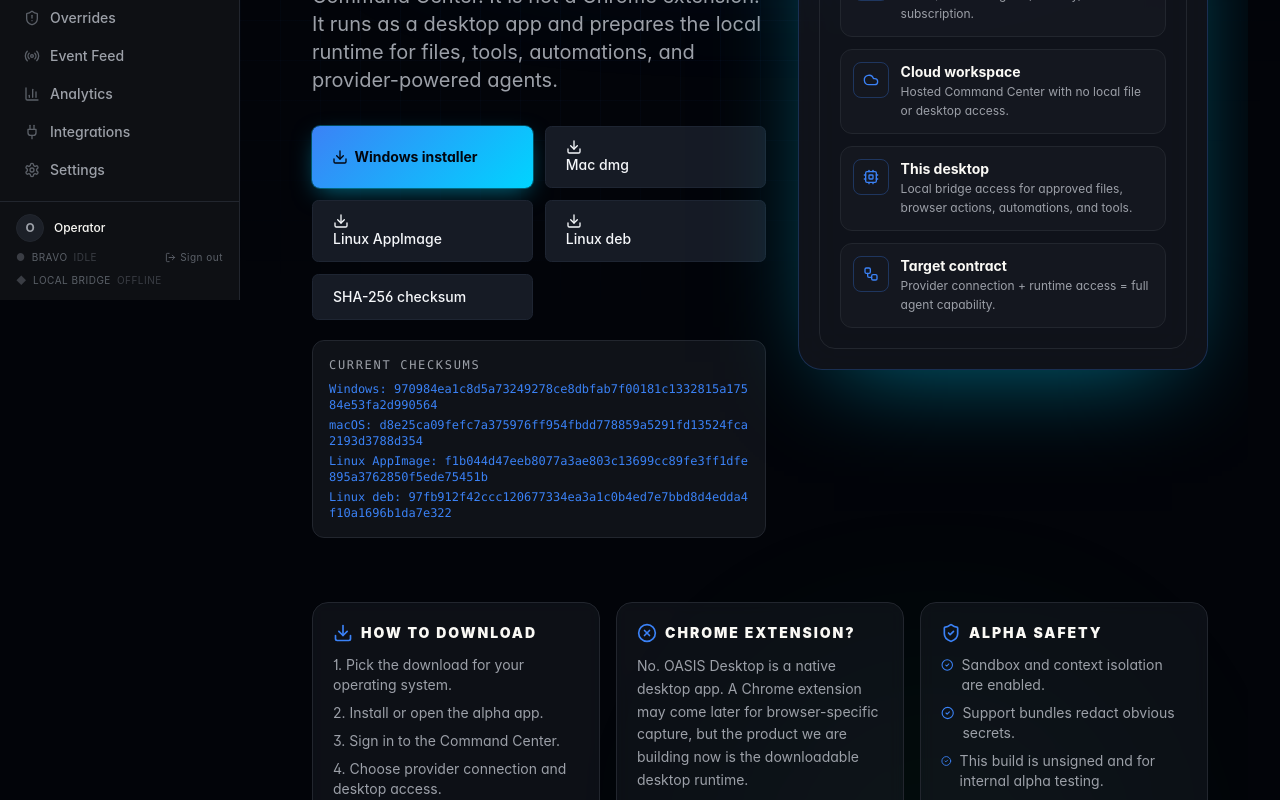
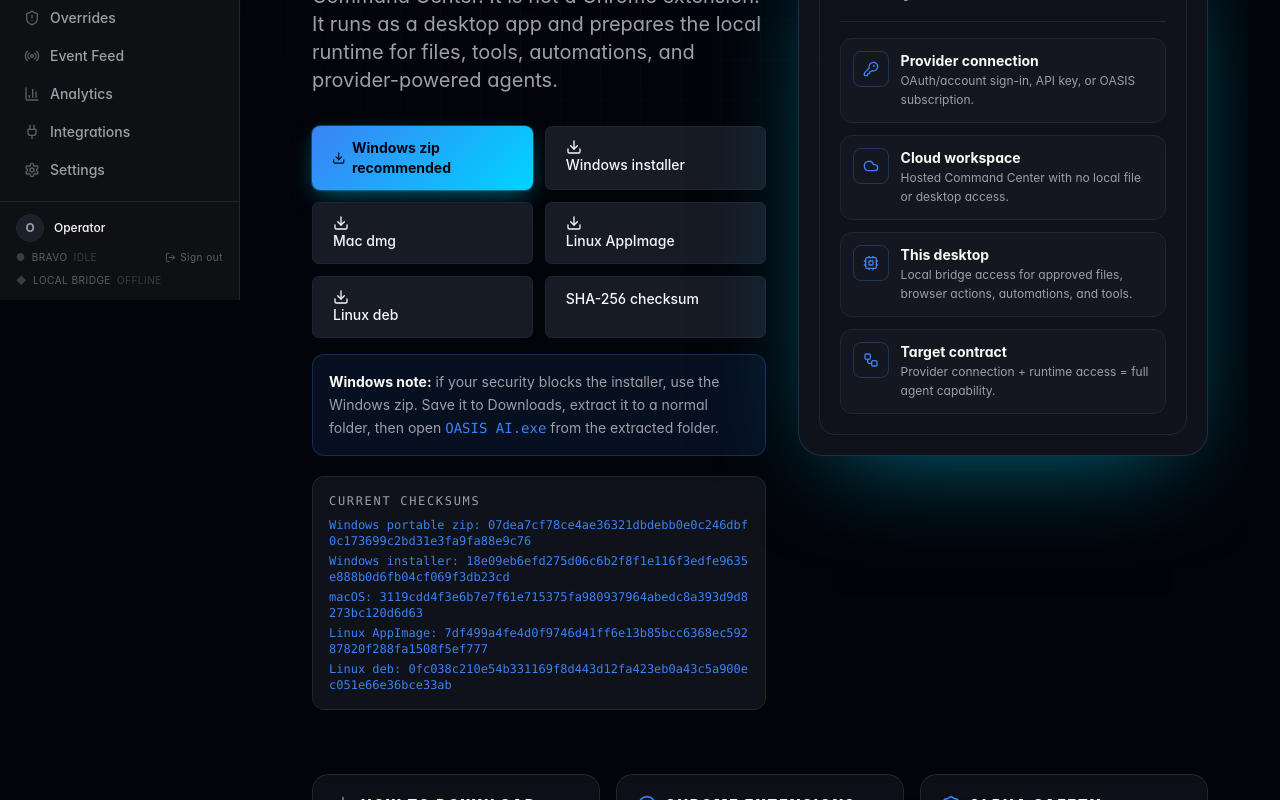
Before and after one commit to CC90210/CEO-Agent, a Next.js app in the folder apps/command-center/: page /download in a window 1280 px wide. Shown: the part 500-1300 px from the top of the page. Built offline with nearby package versions, Linux system fonts and the light colour scheme; no server answers.

Commit message:
Point downloads to OASIS Desktop alpha 4
Make the Windows portable zip the recommended alpha download, keep the NSIS installer available, update checksums, and record the alpha.4 packaging fix in the handoff.

```diff
--- a/apps/command-center/app/download/page.tsx
+++ b/apps/command-center/app/download/page.tsx
@@ -17,18 +17,20 @@
 
 const VERSION = "0.1.0";
 const CHANNEL = "alpha";
-const RELEASE_TAG = "oasis-desktop-v0.1.0-alpha.3";
+const RELEASE_TAG = "oasis-desktop-v0.1.0-alpha.4";
 const RELEASE_URL = `https://github.com/CC90210/CEO-Agent/releases/tag/${RELEASE_TAG}`;
+const WINDOWS_PORTABLE_URL = `https://github.com/CC90210/CEO-Agent/releases/download/${RELEASE_TAG}/OASIS-AI-0.1.0-win-x64-portable.zip`;
 const WINDOWS_INSTALLER_URL = `https://github.com/CC90210/CEO-Agent/releases/download/${RELEASE_TAG}/OASIS-AI-0.1.0-win-x64.exe`;
 const MAC_DMG_URL = `https://github.com/CC90210/CEO-Agent/releases/download/${RELEASE_TAG}/OASIS-AI-0.1.0-mac-arm64.dmg`;
 const LINUX_APPIMAGE_URL = `https://github.com/CC90210/CEO-Agent/releases/download/${RELEASE_TAG}/OASIS-AI-0.1.0-linux-x86_64.AppImage`;
 const LINUX_DEB_URL = `https://github.com/CC90210/CEO-Agent/releases/download/${RELEASE_TAG}/OASIS-AI-0.1.0-linux-amd64.deb`;
 const CHECKSUM_URL = `https://github.com/CC90210/CEO-Agent/releases/download/${RELEASE_TAG}/SHA256SUMS-release.txt`;
 const CHECKSUMS = [
-  "Windows: 970984ea1c8d5a73249278ce8dbfab7f00181c1332815a17584e53fa2d990564",
-  "macOS: d8e25ca09fefc7a375976ff954fbdd778859a5291fd13524fca2193d3788d354",
-  "Linux AppImage: f1b044d47eeb8077a3ae803c13699cc89fe3ff1dfe895a3762850f5ede75451b",
-  "Linux deb: 97fb912f42ccc120677334ea3a1c0b4ed7e7bbd8d4edda4f10a1696b1da7e322",
+  "Windows portable zip: 07dea7cf78ce4ae36321dbdebb0e0c246dbf0c173699c2bd31e3fa9fa88e9c76",
+  "Windows installer: 18e09eb6efd275d06c6b2f8f1e116f3edfe9635e888b0d6fb04cf069f3db23cd",
+  "macOS: 3119cdd4f3e6b7e7f61e715375fa980937964abedc8a393d9d8273bc120d6d63",
+  "Linux AppImage: 7df499a4fe4d0f9746d41ff6e13b85bcc6368ec59287820f288fa1508f5ef777",
+  "Linux deb: 0fc038c210e54b331169f8d443d12fa423eb0a43c5a900ec051e66e36bce33ab",
 ];
 
 export default function DownloadPage() {
@@ -79,7 +81,10 @@
             It runs as a desktop app and prepares the local runtime for files, tools, automations, and provider-powered agents.
           </p>
           <div className="mt-8 grid gap-3 sm:grid-cols-2">
-            <a href={WINDOWS_INSTALLER_URL} className="btn-send !px-5 !py-3 text-sm">
+            <a href={WINDOWS_PORTABLE_URL} className="btn-send !px-5 !py-3 text-sm">
+              <Download className="h-4 w-4" /> Windows zip recommended
+            </a>
+            <a href={WINDOWS_INSTALLER_URL} className="btn-secondary !px-5 !py-3 text-sm">
               <Download className="h-4 w-4" /> Windows installer
             </a>
             <a href={MAC_DMG_URL} className="btn-secondary !px-5 !py-3 text-sm">
@@ -94,6 +99,10 @@
             <a href={CHECKSUM_URL} target="_blank" rel="noopener noreferrer" className="btn-secondary !px-5 !py-3 text-sm">
               SHA-256 checksum
             </a>
+          </div>
+          <div className="mt-4 rounded-xl border border-accent/25 bg-accent/10 p-4 text-sm leading-relaxed text-fg-muted">
+            <strong className="text-fg">Windows note:</strong> if your security blocks the installer, use the Windows zip.
+            Save it to Downloads, extract it to a normal folder, then open <span className="font-mono text-accent">OASIS AI.exe</span> from the extracted folder.
           </div>
           <div className="mt-5 rounded-xl border border-bg-border bg-bg-elev/50 p-4 font-mono text-xs text-fg-dim">
             <div className="mb-2 uppercase tracking-[0.14em] text-fg-muted">Current checksums</div>
@@ -131,9 +140,10 @@
           <Panel title="How To Download" icon={<Download className="h-5 w-5" />}>
             <ol className="space-y-2 text-sm text-fg-muted">
               <li>1. Pick the download for your operating system.</li>
-              <li>2. Install or open the alpha app.</li>
-              <li>3. Sign in to the Command Center.</li>
-              <li>4. Choose provider connection and desktop access.</li>
+              <li>2. On Windows, use the zip first if your security blocks temp-launched apps.</li>
+              <li>3. Install or open the alpha app.</li>
+              <li>4. Sign in to the Command Center.</li>
+              <li>5. Choose provider connection and desktop access.</li>
             </ol>
           </Panel>
           <Panel title="Chrome Extension?" icon={<XCircle className="h-5 w-5" />}>
```
Also changed, not shown: 1 other file (tests, documents, lock files or other folders).
